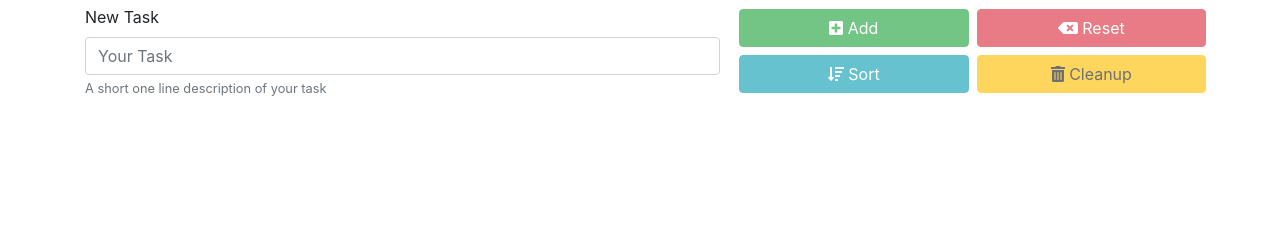
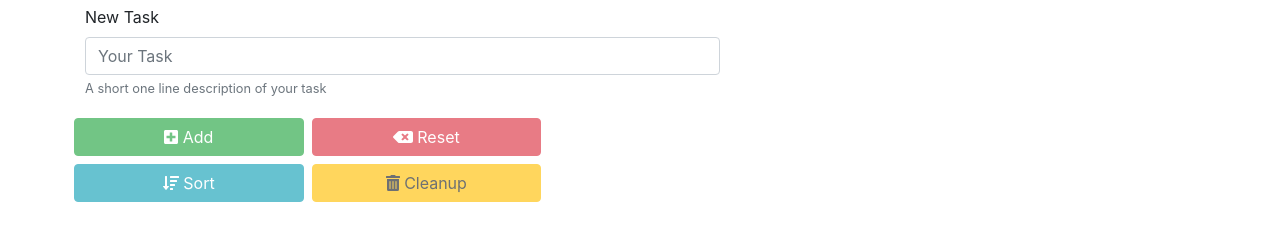
Before and after one commit to siddhartharya0809/Todo-App, a plain HTML site: page index.html in a window 1280 px wide. Shown: the part 51-292 px from the top of the page. Drawn offline with nearby package versions, Linux system fonts and the light colour scheme.

Commit message:
Button Position Changed
Centered the button in center and in

```diff
--- a/index.html
+++ b/index.html
@@ -41,7 +41,10 @@
                         task</small>
                 </div>
             </div>
-
+        </div>
+    </div>
+    <div class="container">
+        <div class="row">
             <!--  Buttons -->
             <div class="col-md-5">
                 <div class="row">
@@ -66,13 +69,14 @@
                         </button>
                     </div>
                 </div>
-
             </div>
         </div>
+    </div>
+    </div>
 
-        <!-- All Our Tasks Lists-->
-        <ul class="row list-group m-2" id="ulTasks">
-        </ul>
+    <!-- All Our Tasks Lists-->
+    <ul class="row list-group m-2" id="ulTasks">
+    </ul>
     </div>
 </body>
 
```
